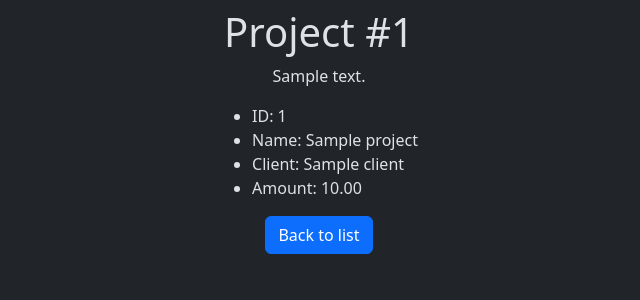
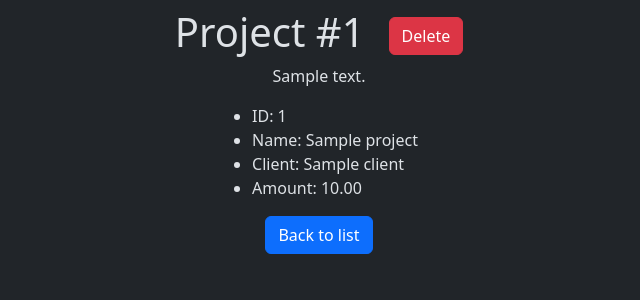
Before and after one commit to RayanEncarnacion/payment-reminder-python, a Django app: template payment_reminder/templates/payment_reminder/project/detail.html in a window 1280 px wide. Shown: the part 56-356 px from the top of the page, without its empty margins (321-961 px from the left). Run offline with Django 5.2, Linux system fonts and the light colour scheme; the template is opened without the code that fills it: most values are stand-ins (such as "Sample title", 1, 10 or a date in 2020).

Commit message:
feat: Handle project deletion

```diff
--- a/payment_reminder/templates/payment_reminder/project/detail.html
+++ b/payment_reminder/templates/payment_reminder/project/detail.html
@@ -1,7 +1,38 @@
 {% include "../base.html" with title="Project : Details" %}
 
 {% block content %}
-<h1>Project #{{ project.id }}</h1>
+<div class="d-flex justify-content-center gap-1 align-items-center gap-4">
+    <h1>Project #{{ project.id }}</h1>
+    <button type="button" class="btn btn-danger" data-bs-toggle="modal"
+        data-bs-target="#delete-project-modal">
+        Delete
+    </button>
+</div>
+
+<form id="delete-project"
+    action="{% url 'payment_reminder:project_delete' project.id %}"
+    method="post">
+    {% csrf_token %}
+    <input type="hidden" name="pk" value="{{ project.id }}">
+</form>
+
+<div class="modal fade" id="delete-project-modal" data-bs-backdrop="static"
+    data-bs-keyboard="false" tabindex="-1"
+    aria-labelledby="delete-project-modalLabel" aria-hidden="true">
+    <div class="modal-dialog modal-dialog-centered">
+        <div class="modal-content">
+            <div class="modal-body fw-bold">
+                Do you want to delete this project?
+            </div>
+            <div class="d-flex justify-content-end p-2 gap-2">
+                <button type="button" class="btn btn-secondary"
+                    data-bs-dismiss="modal">Close</button>
+                <button form="delete-project" type="submit"
+                    class="btn btn-danger">Delete</button>
+            </div>
+        </div>
+    </div>
+</div>
 
 {{ context }}
 <ul class="mt-3">
--- a/payment_reminder/urls.py
+++ b/payment_reminder/urls.py
@@ -16,7 +16,7 @@ urlpatterns = [
 
     # Client views
     path("client/", views.ClientsView.as_view(), name="clients"),
-    path("client/create/", views.CreateClient, name="client_create"),
+    path("client/create/", views.CreateClientView, name="client_create"),
     path("client/<int:pk>/",
          generic.DetailView.as_view(template_name="payment_reminder/client/detail.html", model=Client),
          name="client_detail"),
@@ -26,7 +26,7 @@ urlpatterns = [
 
     # Project views
     path("project/", views.ProjectsView.as_view(), name="projects"),
-    path("project/create/", views.CreateProject, name="project_create"),
+    path("project/create/", views.CreateProjectView, name="project_create"),
     path("project/<int:pk>/",
          generic.DetailView.as_view(template_name="payment_reminder/project/detail.html", model=Project),
          name="project_detail"),
```
Also changed, not shown: payment_reminder/views.py (+3 -10 lines).
